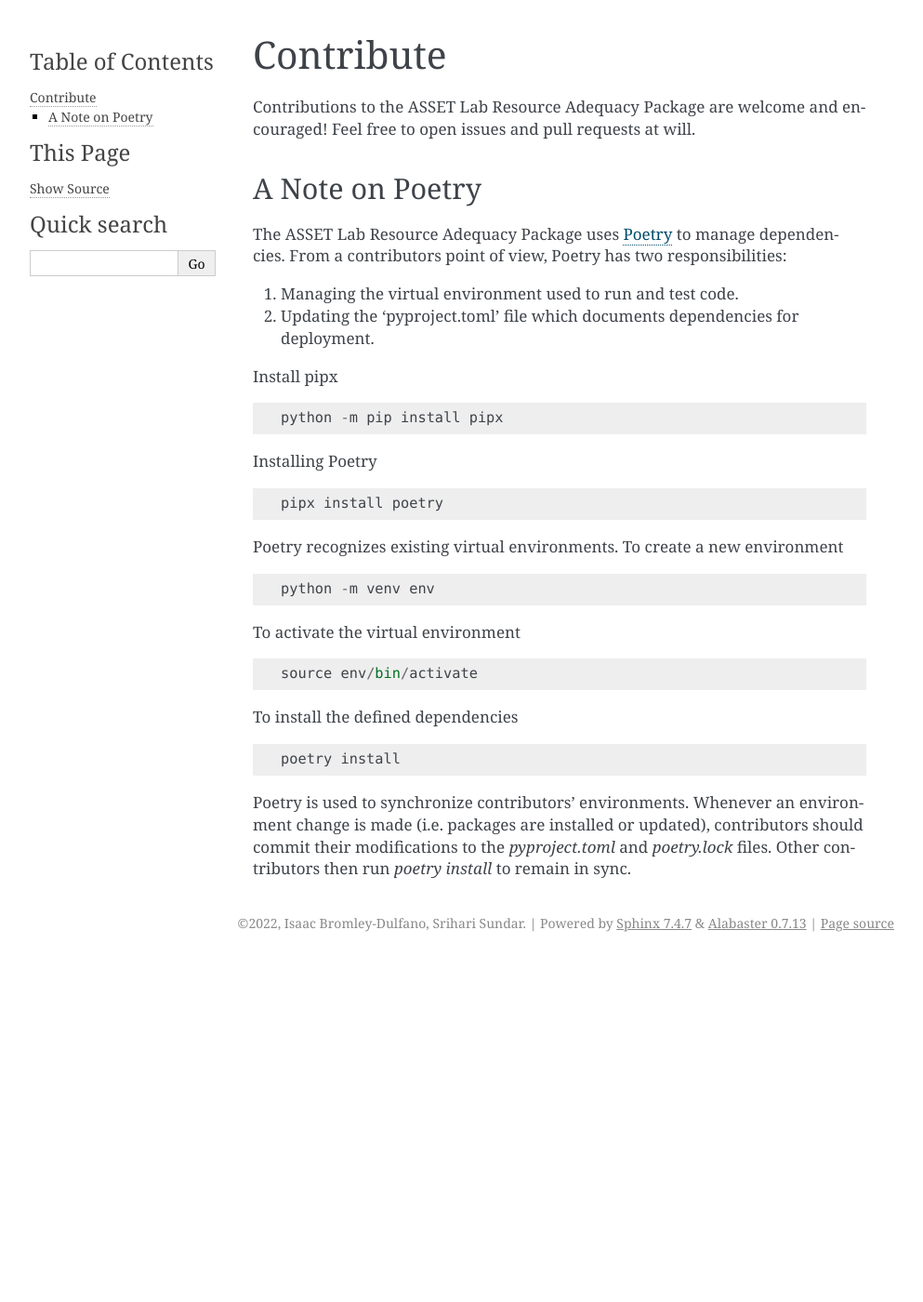
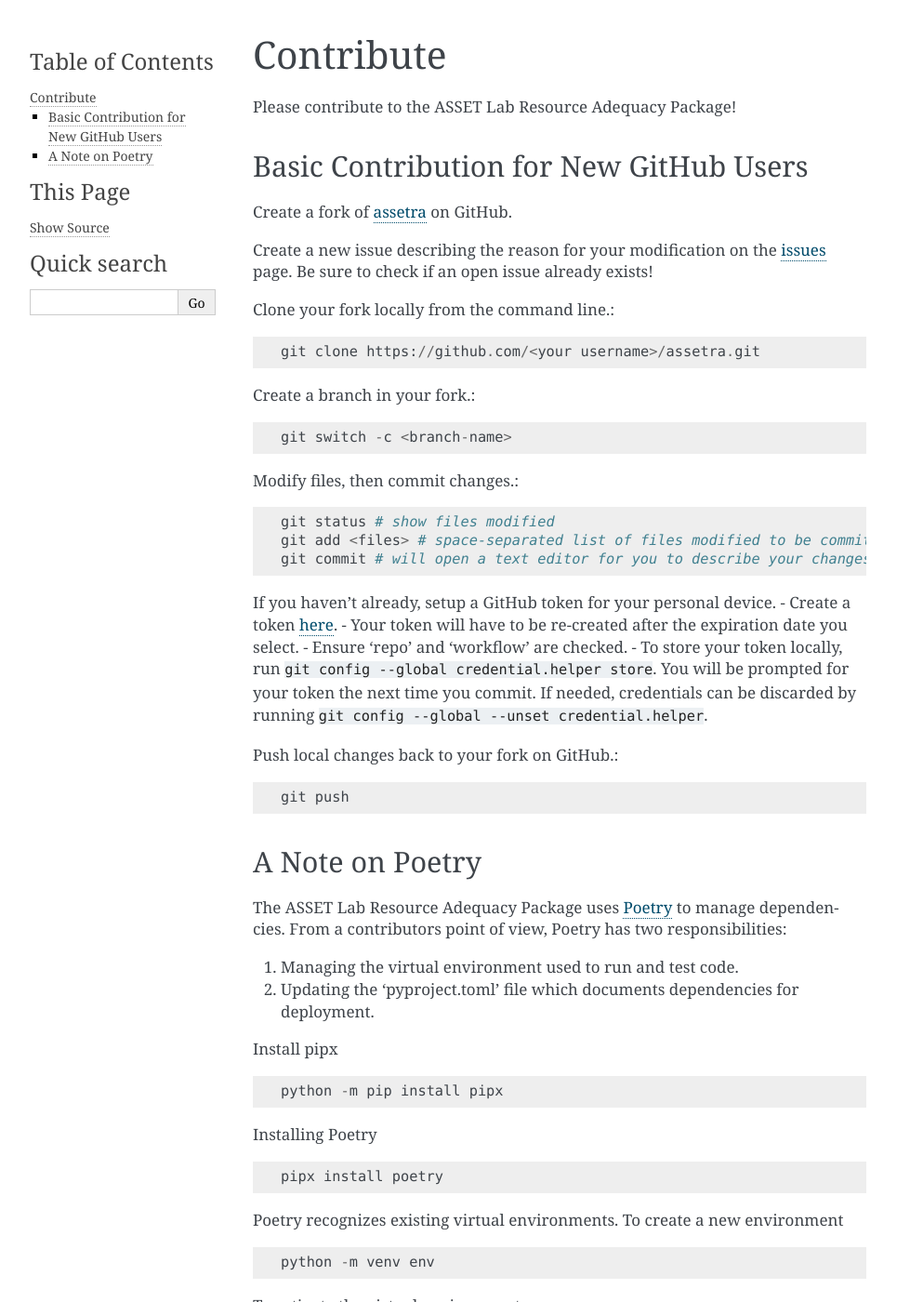
Before and after one commit to ijbd/assetra, a Sphinx documentation site: the page built from docs/contributing.rst, in a window 1280 px wide and 1400 px high. Shown: the whole window at 93% size, without its empty margins (148-1141 px from the left). Built offline with Sphinx 7.4.7, drawn with Linux system fonts in a browser that asks for light colours.

Commit message:
Draft documentation for contributing (incomplete).

```diff
--- a/docs/contributing.rst
+++ b/docs/contributing.rst
@@ -2,7 +2,38 @@
 Contribute
 ==========
 
-Contributions to the ASSET Lab Resource Adequacy Package are welcome and encouraged! Feel free to open issues and pull requests at will.
+Please contribute to the ASSET Lab Resource Adequacy Package!
+
+Basic Contribution for New GitHub Users
+----------------
+
+Create a fork of `assetra <https://github.com/ijbd/assetra>`_ on GitHub.
+
+Create a new issue describing the reason for your modification on the `issues <https://github.com/ijbd/assetra/issues>`_ page. Be sure to check if an open issue already exists!
+
+Clone your fork locally from the command line.::
+
+    git clone https://github.com/<your username>/assetra.git
+
+Create a branch in your fork.::
+
+    git switch -c <branch-name>
+
+Modify files, then commit changes.::
+
+    git status # show files modified
+    git add <files> # space-separated list of files modified to be committed.
+    git commit # will open a text editor for you to describe your changes.
+
+If you haven't already, setup a GitHub token for your personal device.
+- Create a token `here <https://github.com/settings/tokens>`_.
+- Your token will have to be re-created after the expiration date you select.
+- Ensure 'repo' and 'workflow' are checked.
+- To store your token locally, run :code:`git config --global credential.helper store`. You will be prompted for your token the next time you commit. If needed, credentials can be discarded by running :code:`git config --global --unset credential.helper`.
+
+Push local changes back to your fork on GitHub.::
+
+    git push
 
 A Note on Poetry
 ----------------
```
